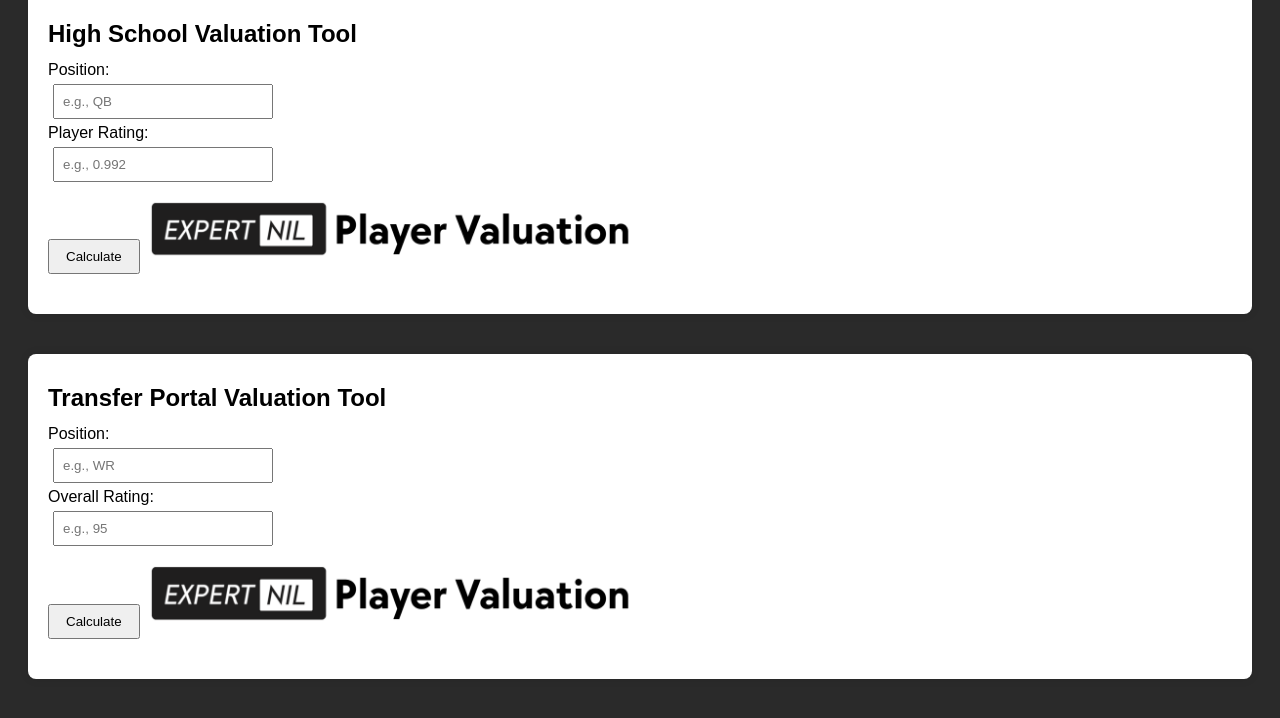
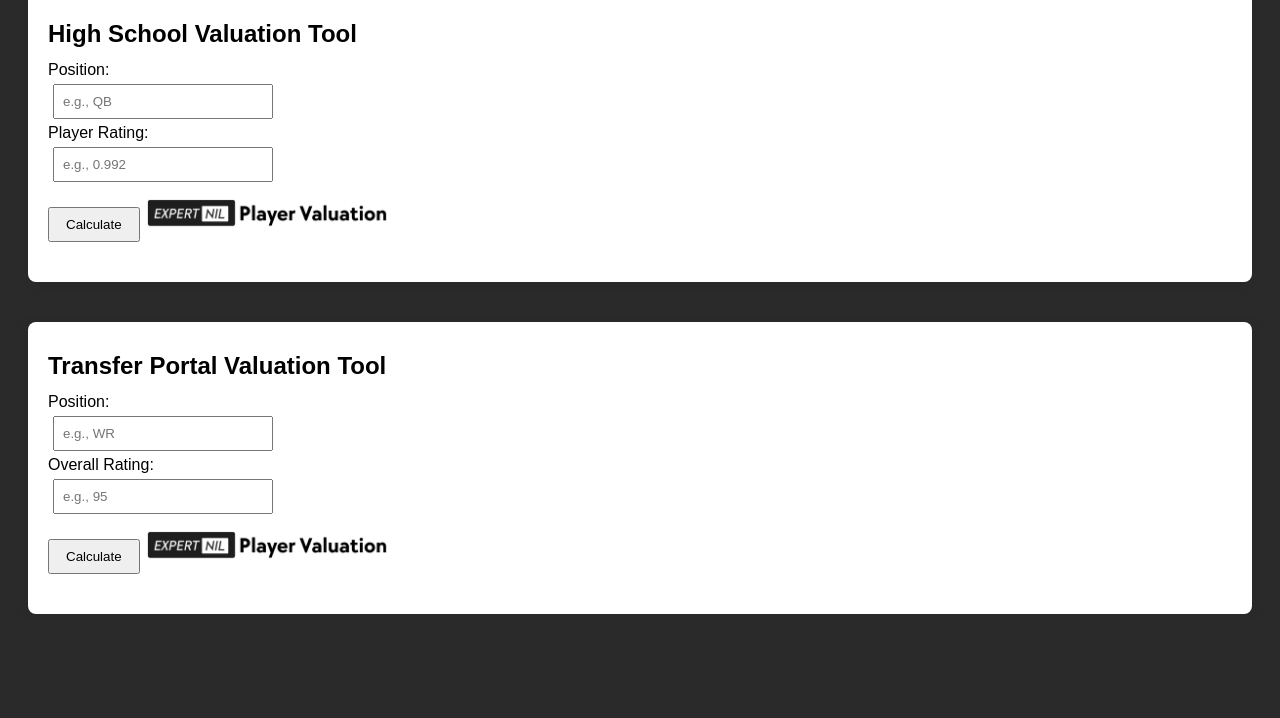
Before and after one commit to ExpertNIL/NILValuationTool, a plain HTML site: page index.html in a window 1280 px wide. Shown: the part 144-862 px from the top of the page. After the commit the page ends 826 px from the top, so only its background shows below. Drawn offline with Linux system fonts and the light colour scheme.

Commit message:
Add files via upload

```diff
--- a/index.html
+++ b/index.html
@@ -74,7 +74,7 @@
     <label>Player Rating:</label><br />
     <input type="number" step="0.0001" id="hsRating" placeholder="e.g., 0.992" /><br />
     <button onclick="runHighSchool()">Calculate</button>
-<img src="player_valuation_title.png" alt="Player Valuation Title" style="margin-top:10px; width: 500px; height: auto;">
+<img src="player_valuation_title.png" alt="Player Valuation Title" style="margin-top:10px; width: 250px; height: auto;">
     <div class="result valuation-result" id="hsOutput"></div>
   </div>
 
@@ -85,7 +85,7 @@
     <label>Overall Rating:</label><br />
     <input type="number" id="tpOverall" placeholder="e.g., 95" /><br />
     <button onclick="runTransferPortal()">Calculate</button>
-<img src="player_valuation_title.png" alt="Player Valuation Title" style="margin-top:10px; width: 500px; height: auto;">
+<img src="player_valuation_title.png" alt="Player Valuation Title" style="margin-top:10px; width: 250px; height: auto;">
     <div class="result valuation-result" id="tpOutput"></div>
   </div>
 
```
